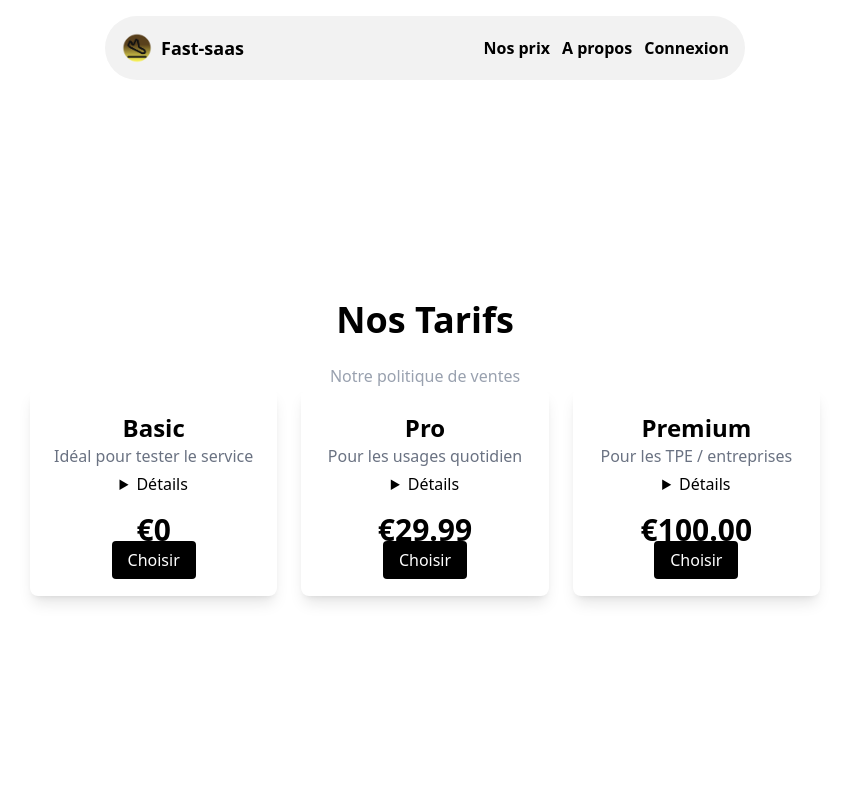
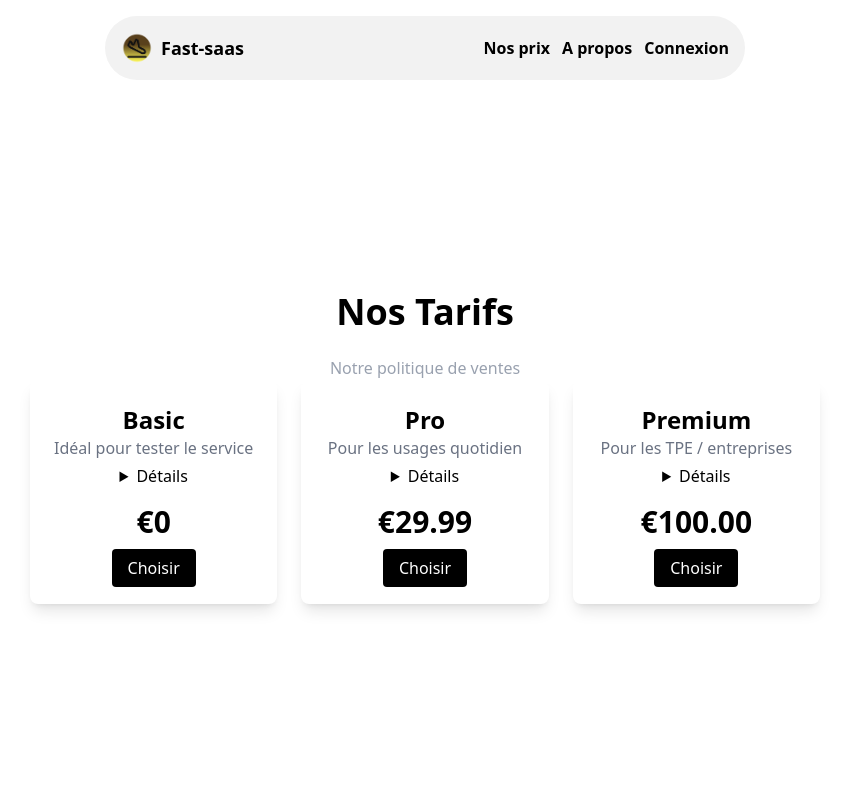
Before and after one commit to ffillouxdev/fast-saas, a Flask app: page /nos-prix in a window 1280 px wide. Shown: the top 788 px of the page, without its empty margins (215-1064 px from the left). Run offline with Flask 3, Linux system fonts and the light colour scheme.

Commit message:
feat() : pricing element maj, url de redirection 'url for'

```diff
--- a/templates/pricing.html
+++ b/templates/pricing.html
@@ -16,7 +16,7 @@
             <details class="mt-1">
                 <summary>Détails</summary>
             </details>
-            <p class="text-3xl font-bold mt-4" id="price-basic">€0</p>
+            <p class="text-3xl font-bold my-4" id="price-basic">€0</p>
             <a href="/service-gratuit" class="mt-8 bg-black text-white px-4 py-2 rounded">Choisir</a>
         </div>
         <div class="bg-white p-6 rounded-lg shadow-lg">
@@ -25,7 +25,7 @@
             <details class="mt-1">
                 <summary>Détails</summary>
             </details>
-            <p class="text-3xl font-bold mt-4" id="price-pro">€29.99</p>
+            <p class="text-3xl font-bold my-4" id="price-pro">€29.99</p>
             <a href="/paiement?type=pro" class="mt-4 bg-black text-white px-4 py-2 rounded">Choisir</a>
         </div>
         <div class="bg-white p-6 rounded-lg shadow-lg">
@@ -34,7 +34,7 @@
             <details class="mt-1">
                 <summary>Détails</summary>
             </details>
-            <p class="text-3xl font-bold mt-4" id="price-premium">€100.00</p>
+            <p class="text-3xl font-bold my-4" id="price-premium">€100.00</p>
             <a <a href="/paiement?type=premium" class="bg-black text-white px-4 py-2 rounded">Choisir</a>
         </div>
     </div>
```
Also changed, not shown: templates/index.html (+4 -4 lines).
